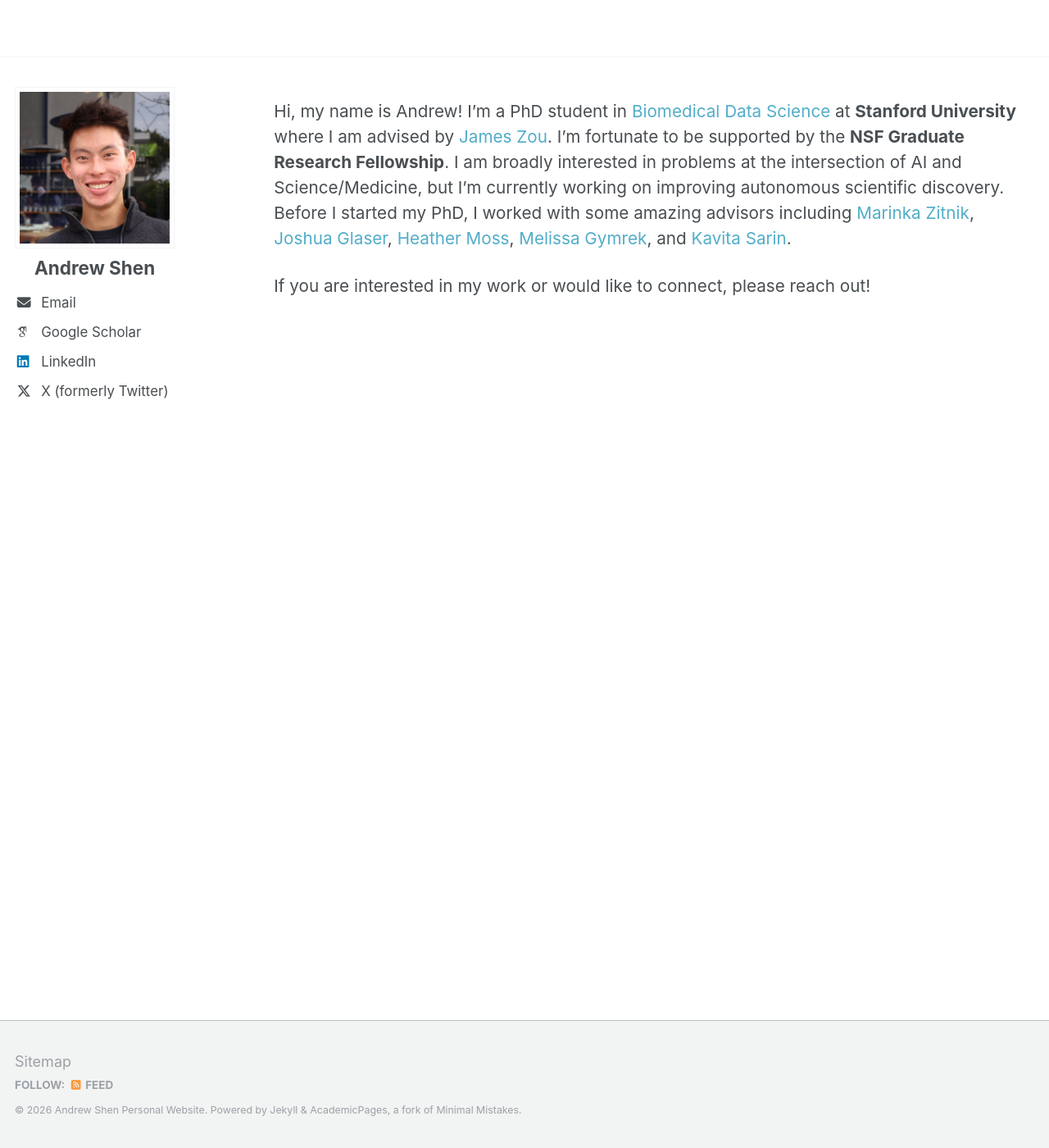
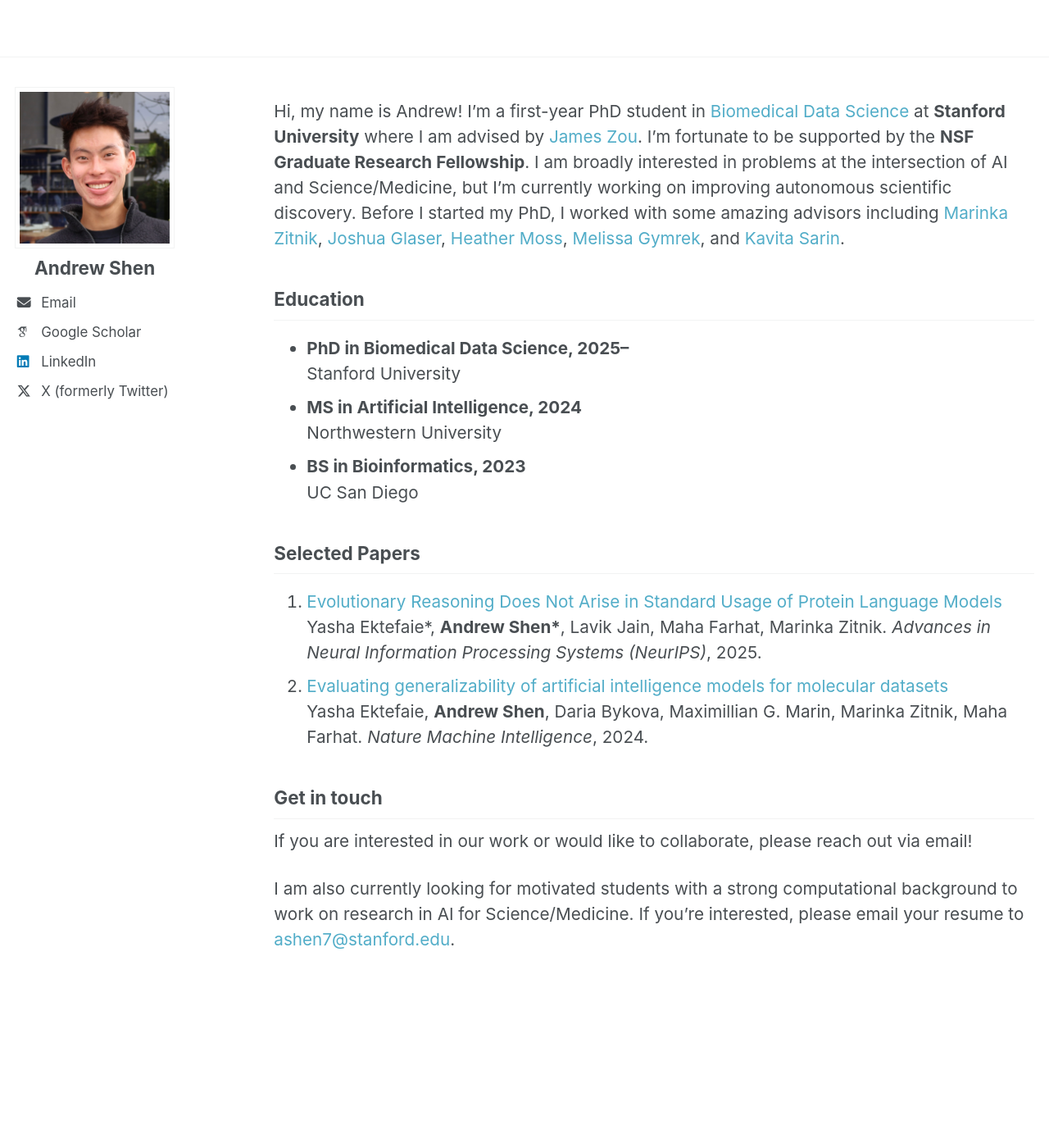
Before and after one commit to andrew7shen/andrew7shen.github.io, a Jekyll site: the page built from _pages/about.md, in a window 1280 px wide and 1400 px high. Shown: the whole window at 82% size. Built offline with Jekyll 4.4.1, drawn with Linux system fonts in a browser that asks for light colours; some web fonts are replaced.

Commit message:
add education and selected papers

```diff
--- a/_pages/about.md
+++ b/_pages/about.md
@@ -9,9 +9,30 @@ redirect_from:
 
 <!--***I will be attending ICLR 2025 in Singapore to give an oral presentation on our work developing a foundation model for phylogenetics at the [LMRL Workshop](https://www.lmrl.org/)!***-->
 
-Hi, my name is Andrew! I'm a PhD student in [Biomedical Data Science](https://dbds.stanford.edu/) at **Stanford University** where I am advised by [James Zou](https://www.james-zou.com/). I'm fortunate to be supported by the **NSF Graduate Research Fellowship**. I am broadly interested in problems at the intersection of AI and Science/Medicine, but I'm currently working on improving autonomous scientific discovery. Before I started my PhD, I worked with some amazing advisors including [Marinka Zitnik](https://zitniklab.hms.harvard.edu/), [Joshua Glaser](https://glaserlab.github.io/), [Heather Moss](https://med.stanford.edu/mosslab/current-team.html#current_team), [Melissa Gymrek](https://gymreklab.com/), and [Kavita Sarin](https://sarinlab.stanford.edu/).
+Hi, my name is Andrew! I'm a first-year PhD student in [Biomedical Data Science](https://dbds.stanford.edu/) at **Stanford University** where I am advised by [James Zou](https://www.james-zou.com/). I'm fortunate to be supported by the **NSF Graduate Research Fellowship**. I am broadly interested in problems at the intersection of AI and Science/Medicine, but I'm currently working on improving autonomous scientific discovery. Before I started my PhD, I worked with some amazing advisors including [Marinka Zitnik](https://zitniklab.hms.harvard.edu/), [Joshua Glaser](https://glaserlab.github.io/), [Heather Moss](https://med.stanford.edu/mosslab/current-team.html#current_team), [Melissa Gymrek](https://gymreklab.com/), and [Kavita Sarin](https://sarinlab.stanford.edu/).
 
-If you are interested in my work or would like to connect, please reach out!
+## Education
+
+- **PhD in Biomedical Data Science, 2025–** \
+  Stanford University
+- **MS in Artificial Intelligence, 2024** \
+  Northwestern University
+- **BS in Bioinformatics, 2023** \
+  UC San Diego
+
+## Selected Papers
+
+1. [Evolutionary Reasoning Does Not Arise in Standard Usage of Protein Language Models](https://proceedings.neurips.cc/paper_files/paper/2025/hash/bda74ccd3b7d6071a1aff86e592debd0-Abstract-Conference.html) \
+Yasha Ektefaie\*, **Andrew Shen\***, Lavik Jain, Maha Farhat, Marinka Zitnik. *Advances in Neural Information Processing Systems (NeurIPS)*, 2025.
+2. [Evaluating generalizability of artificial intelligence models for molecular datasets](https://www.nature.com/articles/s42256-024-00931-6) \
+Yasha Ektefaie, **Andrew Shen**, Daria Bykova, Maximillian G. Marin, Marinka Zitnik, Maha Farhat. *Nature Machine Intelligence*, 2024.
+
+
+## Get in touch
+
+If you are interested in our work or would like to collaborate, please reach out via email!
+
+I am also currently looking for motivated students with a strong computational background to work on research in AI for Science/Medicine. If you're interested, please email your resume to [ashen7@stanford.edu](mailto:ashen7@stanford.edu).
 
 
 <!-- ## Publications
```
